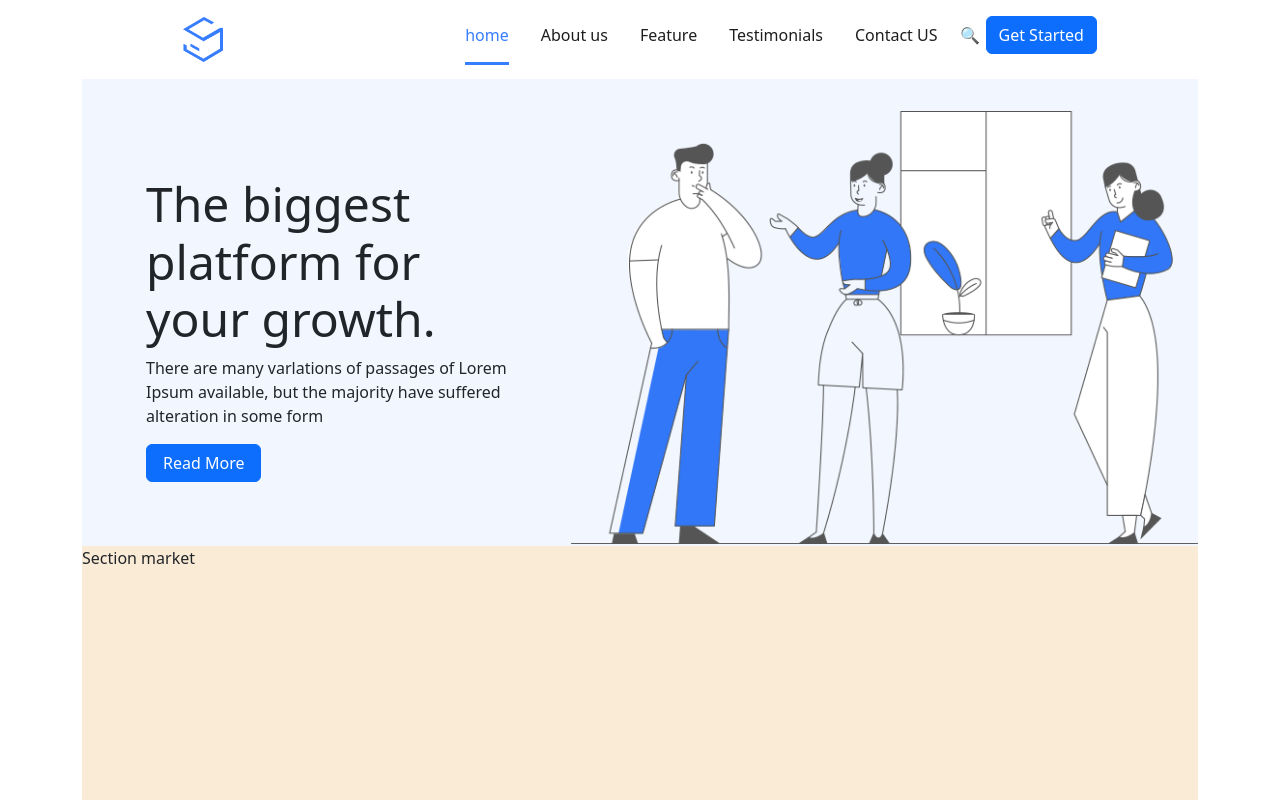
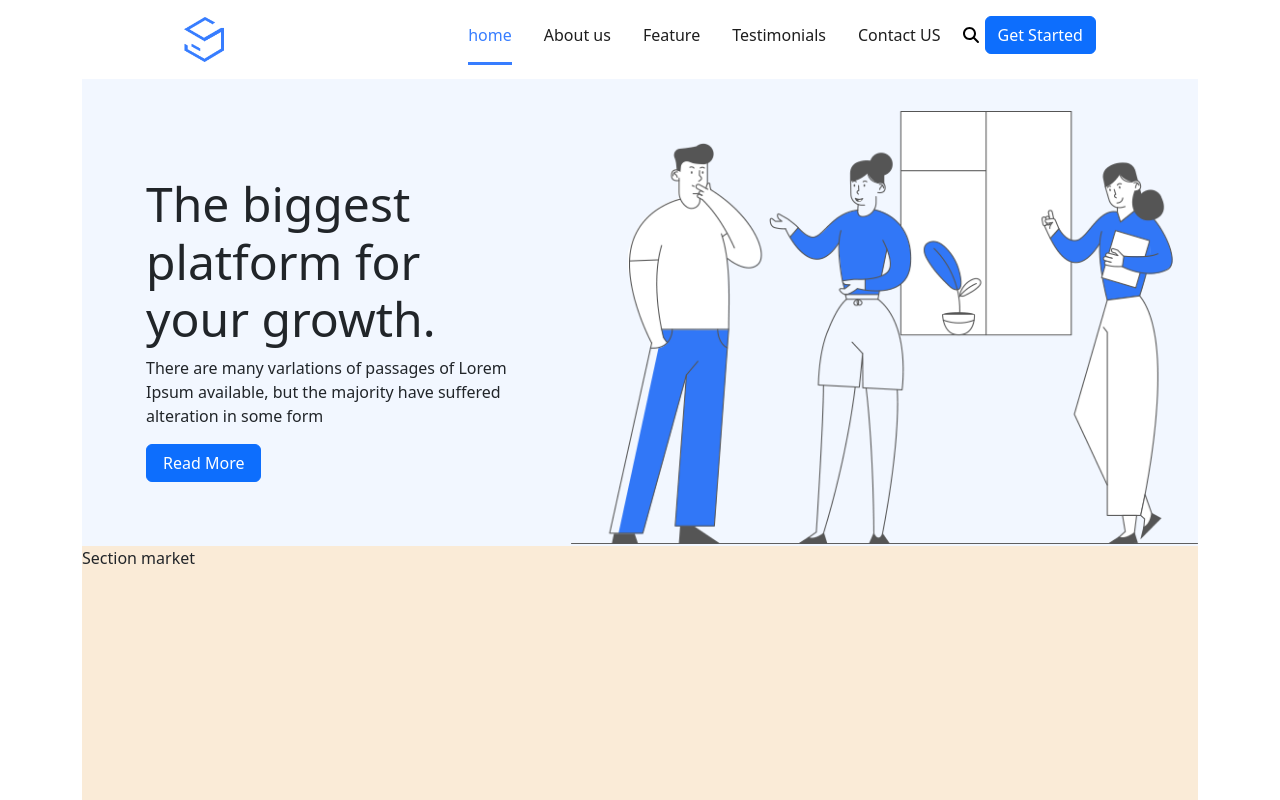
Before and after one commit to Richter96/proj-html-vuejs, a Vue app: page / in a window 1280 px wide. Shown: the top 800 px of the page. Built offline with nearby package versions, Linux system fonts and the light colour scheme.

Commit message:
add icon search

```diff
--- a/src/components/AppHeader.vue
+++ b/src/components/AppHeader.vue
@@ -41,7 +41,7 @@ export default {
 
             </ul>
             <button class=" bg-transparent border-0">
-                🔍
+                <font-awesome-icon icon="fa-solid fa-magnifying-glass" />
             </button>
             <button class="btn btn-primary"> Get Started</button>
         </div>
```
